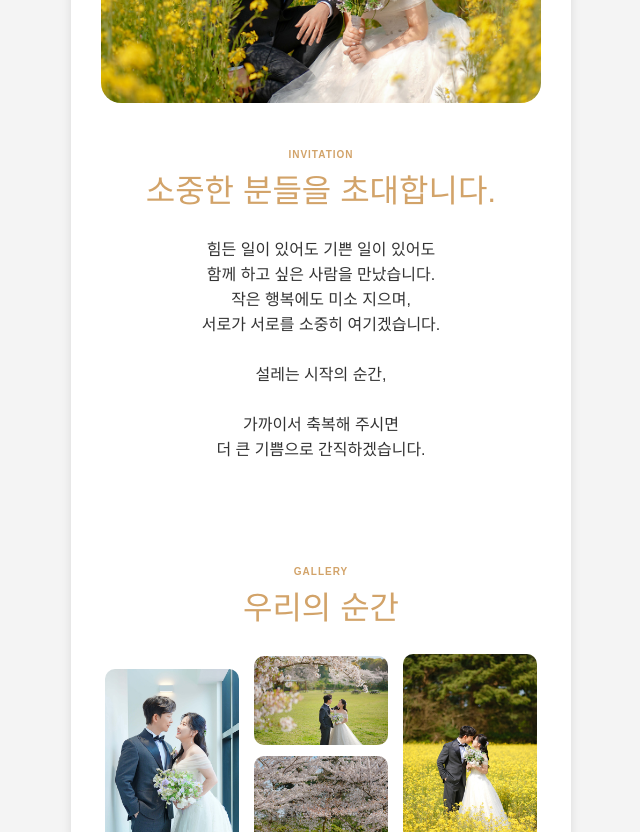
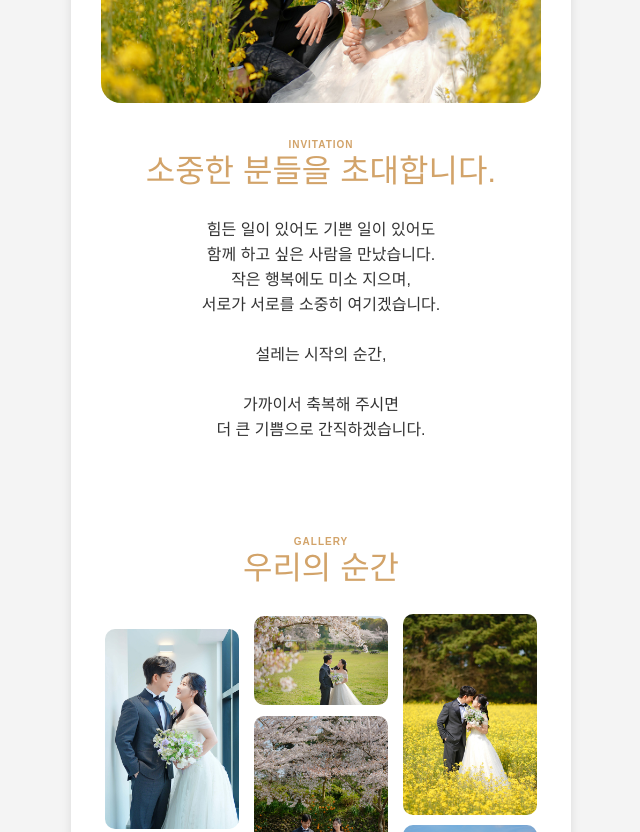
Before and after one commit to haju-k/240901_wedding, a plain HTML site: page index.html in a window 1280 px wide. Shown: the part 980-1812 px from the top of the page, without its empty margins (319-959 px from the left). Drawn offline with nearby package versions, Linux system fonts and the light colour scheme; a web font is replaced by a local one.

Commit message:
Add files via upload

```diff
--- a/css/comms.css
+++ b/css/comms.css
@@ -22,7 +22,6 @@ h3,.header-top p,
     background: white;
     box-shadow: 0 0 1rem rgba(0,0,0,0.1); /* 10px */
     text-align: center;
-    width: 90%;
     max-width: 50rem; /* 600px */
     overflow: hidden;
 }
@@ -99,7 +98,7 @@ section {
 }
 .tit_area span {
     font-weight: 700;
-    line-height: 4rem;
+    line-height: 2rem;
     letter-spacing: 1px;
     text-transform: uppercase;
     font-family: 'GowunBatang-Regular', sans-serif;
```
